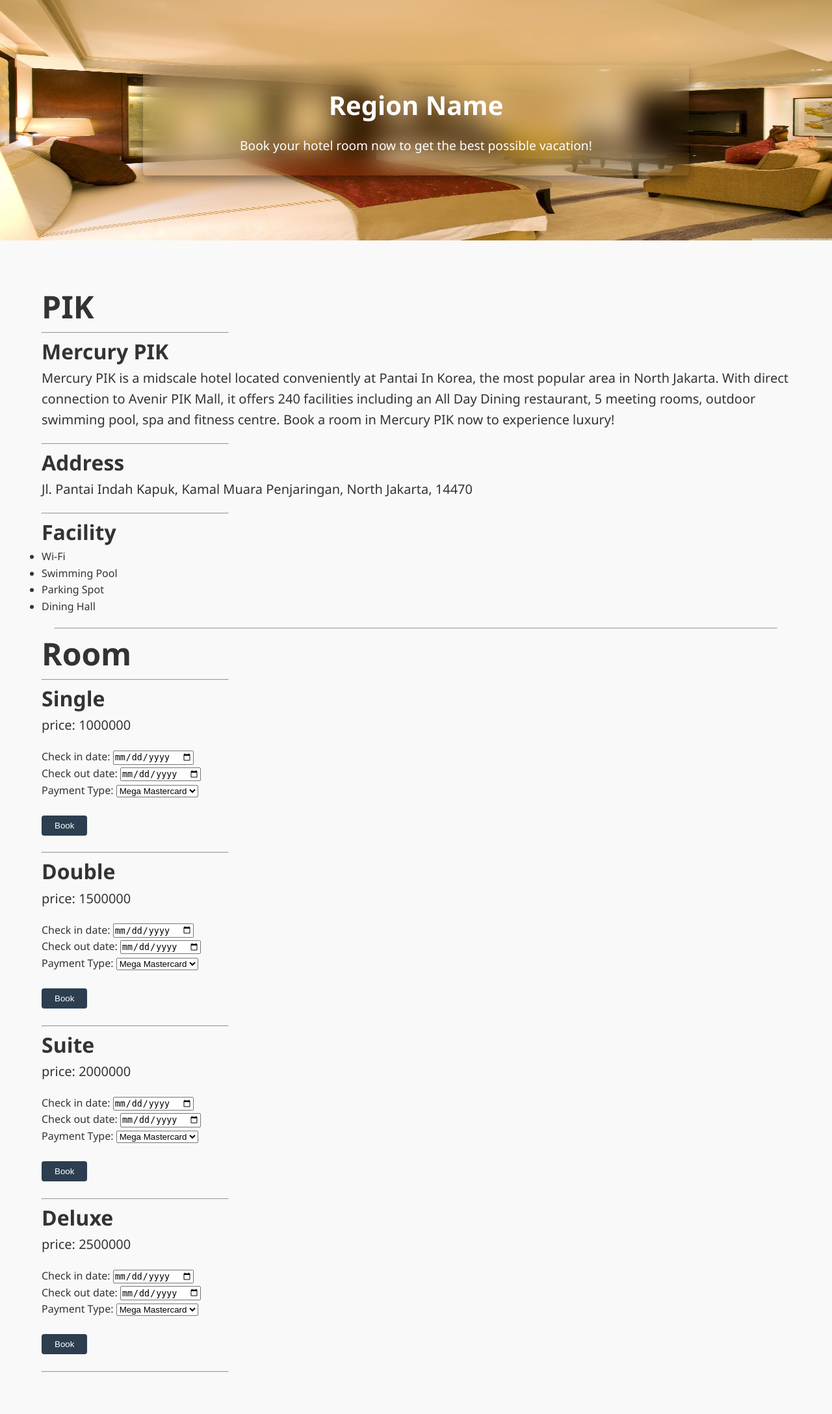
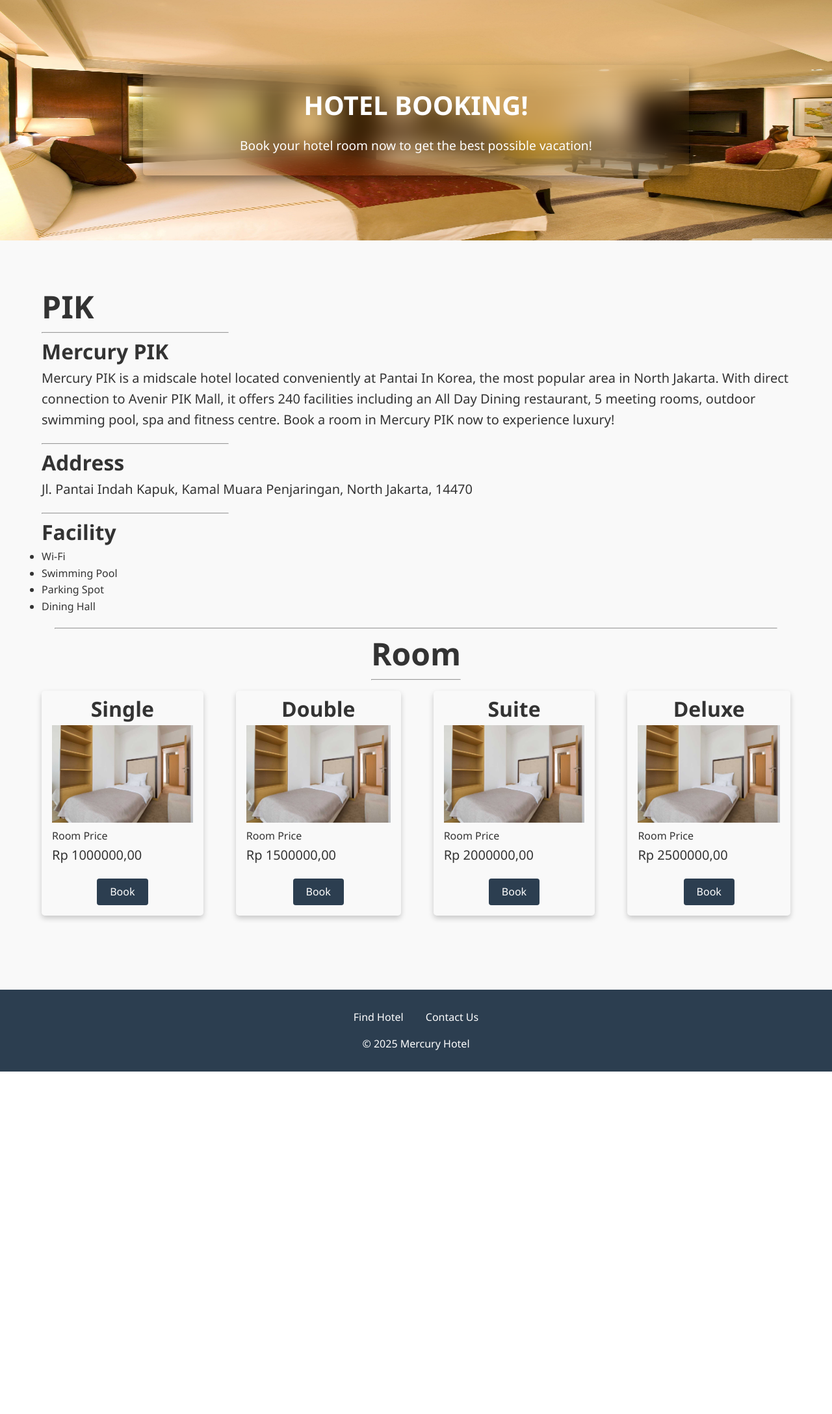
Before and after one commit to Kephenrick/DBDesign_Project, a Flask app: page /add/1 in a window 1280 px wide. Shown: the part 70-2246 px from the top of the page at 65% size. After the commit the page ends 1719 px from the top, so only its background shows below. Run offline with Flask 3, Linux system fonts and the light colour scheme; data comes from the database, SQL or seed files in the repository; both versions use the stored data as it was after the commit.

Commit message:
Revision

```diff
--- a/app.py
+++ b/app.py
@@ -1,11 +1,13 @@
 from flask import Flask, render_template, session, request, redirect, url_for
 from flaskext.mysql import MySQL
+from flask_bcrypt import Bcrypt
 import pymysql
 import pymysql.cursors
 
 mysql = MySQL()
 app = Flask(__name__, template_folder='templates')
 app.secret_key = 'secretkey'
+bcrypt = Bcrypt(app)
 
 app.config['MYSQL_DATABASE_USER'] = 'root'
 app.config['MYSQL_DATABASE_DB'] = 'dbdesignfinal'
@@ -201,13 +203,25 @@
     text = ''
     conn = mysql.connect()
     cur = conn.cursor(pymysql.cursors.DictCursor)
-    cur.execute("SELECT * FROM msreservation mr JOIN mslocation ml ON ml.LocationID = mr.LocationID JOIN msroom rm ON rm.RoomID = mr.RoomID WHERE mr.LocationID = %s", id)
+    cur.execute("SELECT * FROM mslocation WHERE LocationID = %s", id)
     data = cur.fetchone()
 
     cur.execute("SELECT * FROM msroom")
     rooms = cur.fetchall()
 
     return render_template('addBooking.html', data=data, rooms=rooms, text=text)
+
+@app.route('/add2/<int:id>/<int:id2>', methods=['GET', 'POST'])
+def addBookingForm(id, id2):
+    conn = mysql.connect()
+    cur = conn.cursor(pymysql.cursors.DictCursor)
+    cur.execute("SELECT * FROM mslocation WHERE LocationID = %s", id)
+    data = cur.fetchone()
+
+    cur.execute("SELECT * FROM msroom WHERE RoomID = %s", id2)
+    rooms = cur.fetchone()
+
+    return render_template('addBooking2.html', data=data, rooms=rooms)
 
 @app.route('/add/<int:id>/<int:id2>', methods=['GET', 'POST'])
 def addBooking2(id, id2):
@@ -232,19 +246,24 @@
     if request.method == 'POST' and 'GuestUsername' in request.form and 'GuestPassword' in request.form :
         username = request.form['GuestUsername']
         password = request.form['GuestPassword']
-        conn = mysql.connect()
-        cur = conn.cursor(pymysql.cursors.DictCursor)
-        cur.execute("SELECT * FROM msguest WHERE GuestName = %s AND GuestPass = %s",(username, password,))
-        user = cur.fetchone()
 
-        if user:
-            session['loggedin'] = True
-            session['id'] = user['GuestID']
-            session['username'] = user['GuestName']
-            cur.close()
-            return redirect(url_for('home'))
-        else:
-            text = 'incorrect username/password!'
+        hashedPass = bcrypt.generate_password_hash(password).decode('utf-8')
+        validPass = bcrypt.check_password_hash(hashedPass, password)
+
+        if validPass:
+            conn = mysql.connect()
+            cur = conn.cursor(pymysql.cursors.DictCursor)
+            cur.execute("SELECT * FROM msguest WHERE GuestName = %s",(username,))
+            user = cur.fetchone()
+
+            if user:
+                session['loggedin'] = True
+                session['id'] = user['GuestID']
+                session['username'] = user['GuestName']
+                cur.close()
+                return redirect(url_for('home'))
+            else:
+                text = 'incorrect username/password!'
     elif request.method == 'POST':
         text = "Fill in the forms"
 
@@ -256,25 +275,30 @@
     if request.method == 'POST' and 'StaffUsername' in request.form and 'StaffPassword' in request.form :
         username = request.form['StaffUsername']
         password = request.form['StaffPassword']
-        conn = mysql.connect()
-        cur = conn.cursor(pymysql.cursors.DictCursor)
-        cur.execute("SELECT * FROM msstaff WHERE StaffName = %s AND StaffPass = %s",(username, password,))
-        user = cur.fetchone()
 
-        if user:
-            session['loggedinn'] = True
-            session['id'] = user['StaffID']
-            session['username'] = user['StaffName']
+        hashedPass = bcrypt.generate_password_hash(password).decode('utf-8')
+        validPass = bcrypt.check_password_hash(hashedPass, password)
 
+        if validPass:
             conn = mysql.connect()
             cur = conn.cursor(pymysql.cursors.DictCursor)
-            cur.execute("SELECT * FROM msreservation")
-            data = cur.fetchall()
-            cur.close
+            cur.execute("SELECT * FROM msstaff WHERE StaffName = %s",(username,))
+            user = cur.fetchone()
 
-            return redirect(url_for('adminHome'))
-        else:
-            text = 'incorrect username/password!'
+            if user:
+                session['loggedinn'] = True
+                session['id'] = user['StaffID']
+                session['username'] = user['StaffName']
+
+                conn = mysql.connect()
+                cur = conn.cursor(pymysql.cursors.DictCursor)
+                cur.execute("SELECT * FROM msreservation")
+                data = cur.fetchall()
+                cur.close
+
+                return redirect(url_for('adminHome'))
+            else:
+                text = 'incorrect username/password!'
     elif request.method == 'POST':
         text = "Fill in the forms"
 
@@ -299,6 +323,8 @@
         password = request.form['GuestPassword']
         gender = request.form['GuestGender']
 
+        hashedPass = bcrypt.generate_password_hash(password).decode('utf-8')
+
         conn = mysql.connect()
         cur = conn.cursor(pymysql.cursors.DictCursor)
         cur.execute(" SELECT * FROM msguest WHERE GuestName = %s OR Email = %s",(username,email,))
@@ -307,13 +333,33 @@
         if accounts:
             text = "Account already exists"
         else:
-            cur.execute("INSERT INTO msguest VALUES(NULL, %s, %s, %s, %s, %s)", (username, password, phone, gender, email,))
+            cur.execute("INSERT INTO msguest VALUES(NULL, %s, %s, %s, %s, %s)", (username, hashedPass, phone, gender, email,))
             conn.commit()
             text = "Account successfully created!"
     elif request.method=='POST':
         text = "Fill in the forms"
     return render_template('register.html',text=text)
 
+@app.route('/register/admin', methods=['GET', 'POST'])
+def registerAdmin():
+    text = ''
+    if request.method == 'POST' and 'StaffUsername' in request.form and 'StaffPhone' in request.form and 'StaffPassword' in request.form and 'StaffPosition' in request.form:
+        username = request.form['StaffUsername']
+        phone = request.form['StaffPhone']
+        password = request.form['StaffPassword']
+        position = request.form['StaffPosition']
+
+        hashedPass = bcrypt.generate_password_hash(password).decode('utf-8')
+
+        conn = mysql.connect()
+        cur = conn.cursor(pymysql.cursors.DictCursor)
+        cur.execute("INSERT INTO msstaff VALUES(NULL, %s, %s, %s, %s)", (username, hashedPass, phone, position,))
+        conn.commit()
+        text = "Account successfully created!"
+    elif request.method=='POST':
+        text = "Fill in the forms"
+    return render_template('adminRegister.html',text=text)
+
 if __name__ == '__main__':
     app.static_folder = 'static'
     app.run(debug = True)
--- a/static/css/base.css
+++ b/static/css/base.css
@@ -10,6 +10,7 @@
 }
 
 body {
+    justify-content: center;
     font-family: 'Segoe UI', Tahoma, Verdana, sans-serif;
     line-height: 1.6;
     background-color: #f9f9f9;
@@ -121,7 +122,6 @@
     box-shadow: 0 4px 8px 0 rgba(0,0,0,0.2);
     border-radius: 5px;
     transition: 0.3s;
-    width: 40%;
     margin-bottom: 50px;
 }
 
@@ -131,19 +131,35 @@
 }
 
 .region h2 {
+    text-align: center;
     padding: 10px 16px;
+}
+
+.region h3 {
+    text-align: center;
 }
 
 .region:hover {
     box-shadow: 0 8px 16px 0 rgba(0,0,0,0.2);
 }
 
+.region .bookLink {
+    display: flex;
+    justify-content: center;
+    margin-bottom: 16px;
+}
+
 .container {
     padding: 2px 16px 20px;
 }
 
+.container img {
+    width: 100%;
+}
+
 .regionButt {
     padding: 2px 16px 20px;
+    bottom: 0;
 }
 
 .newsletter {
@@ -214,6 +230,15 @@
     width: 25%;
 }
 
+.detail .room {
+    display: grid;
+    justify-content: center;
+}
+
+.room hr {
+    width: 100%;
+}
+
 .detailer {
     padding: 2px 0px 20px;
 }
@@ -231,6 +256,13 @@
     font-size: 9px;
 }
 
+.blockContainer {
+    display: grid;
+    grid-template-columns: auto auto auto auto;
+    gap: 10px 50px;
+    padding-top: 16px;
+}
+
 .block div {
     width: 50%;
 }
@@ -239,7 +271,12 @@
     position: absolute;
     margin-left: auto;
     margin-right: 0;
+}
 
+.column {
+    display: grid;
+    grid-template-columns: auto auto;
+    gap: 10px 100px;
 }
 
 /* footer */
@@ -281,3 +318,102 @@
     box-shadow: 0 8px 16px 0 rgba(0, 0, 0, 0.2);
     transition: 0.3s;
 }
+
+/* adding bookings */
+.wrapper {
+    justify-content: center;
+    align-self: center;
+    width: 420px;
+    backdrop-filter: blur(20px);
+    box-shadow: 0 8px 16px 0 rgba(0, 0, 0, 0.4);
+    color: #000;
+    border-radius: 5px;
+    padding: 30px 40px;
+}
+
+.wrapper h1{
+    font-size: 40px;
+    text-align: center;
+}
+
+.wrapper .input-control {
+    width: 100%;
+    height: 50%;
+    margin: 10px 0px;
+}
+
+.wrapper label {
+    font-size: 20px;
+}
+
+.wrapper p {
+    font-size: 10px;
+    padding: 5px 0px 0px 0px;
+}
+
+.input-control input {
+    width: 100%;
+    height: 100%;
+    border: solid;
+    border: 1px solid rgba(255, 255, 255, .8);
+    outline: none;
+    border-radius: 40px;
+    padding: 20px 45px 20px 20px;
+    font-size: 16px;
+    color: #515151;
+    background-color: #cecece;
+}
+
+.input-control input::placeholder {
+    color: #707070;
+    opacity: 0.5;
+}
+
+.input-control input:focus {
+    background-color: #929292;
+    opacity: 0.8;
+}
+
+.input-control select {
+    width: 100%;
+    height: 100%;
+    border: solid;
+    border: 1px solid rgba(255, 255, 255, 0.5);
+    outline: none;
+    border-radius: 20px;
+    padding: 20px 45px 20px 20px;
+    font-size: 16px;
+    color: #707070;
+}
+
+.input-control select:focus {
+    background-color: #b9b9b9;
+    opacity: 0.8s;
+}
+
+.button {
+    padding-top: 20px;
+    display: flex;
+    justify-content: center;
+}
+
+.wrapper .links {
+    display: flex;
+    justify-content: space-between;
+    font-size: 14px;
+    margin: 15px 0px 15px 0px;
+}
+
+.addingForm {
+    display: flex;
+    justify-content: center;
+}
+
+#addForm a {
+    text-decoration: none;
+}
+
+#addForm a:hover {
+    text-decoration: underline;
+    transition: 0.3s;
+}
--- a/static/js/date.js
+++ b/static/js/date.js
@@ -33,6 +33,8 @@
 
     if (checkinDate < today){
         setError(checkout, 'Check in cannot be before today');
+    } else if (checkoutDate < today){
+        setError(checkout, 'Check out cannot be before today');
     } else if (checkinDate > checkoutDate){
         setError(checkout, 'Check out date should be after check in date');
     } else{
--- a/static/js/date2.js
+++ b/static/js/date2.js
@@ -31,7 +31,11 @@
     const checkoutDate = new Date(checckout.value);
 
     if (checkinDate > checkoutDate){
-        setError(checkout, 'test');
+        setError(checkout, 'Check in date should not be after check out');
+    } else if (checkoutDate < today){
+        setError(checkout, 'Check out cannot be before today');
+    } else if (checkinDate < today){
+        setError(checkout, 'Check in cannot be before today');
     } else{
         setSuccess(checkout);
         form.submit();
--- a/templates/addBooking.html
+++ b/templates/addBooking.html
@@ -17,7 +17,7 @@
 
     <section class="hero">
         <div class="box">
-            <h1>Region Name</h1>
+            <h1>HOTEL BOOKING!</h1>
             <p>Book your hotel room now to get the best possible vacation!</p>
         </div>
     </section>
@@ -48,46 +48,36 @@
         </div>
         <hr>
         <div class="detail">
-            <h2><b>Room</b></h2>
-            <hr>
+            <div class="room">
+                <h2><b>Room</b></h2>
+                <hr>
+            </div>
+            <div class="blockContainer">
             {% for row in rooms %}
-
-            <div class="block">
-                <div class="detailer">
-                    <h3>{{ row['RoomType'] }}</h3>
-                    <p>price: {{ row['RoomPrice'] }}</p>
-                </div>
-                <form id="addForm" action="/add/{{ data['LocationID'] }}/{{ row['RoomID'] }}" method="post">
-                    <div class="input-control">
-                        <label for="">Check in date: </label>
-                        <input type="date" name="CheckIn" id="checkin" required>
-                        <br>
-                        <label for="">Check out date: </label>
-                        <input type="date" name="CheckOut" id="checkout" required>
-                        <br>
-                        <div class="error"></div>
-                    </div>
-                    <div class="input-control">
-                        <label for="">Payment Type: </label>
-                        <select name="PaymentType" id="payment" required>
-                        <option value="BankMega">Mega Mastercard</option>
-                        <option value="Paypal">Paypal</option>
-                        <option value="BCA">BCA</option>
-                        </select>
-                        <br>
+                <div class="region">
+                    <div class="container">
+                        <h3>{{ row['RoomType'] }}</h3>
+                        <img src="{{ url_for('static', filename='/img/single.jpg') }}" alt="placeholder">
+                        <label for="">Room Price</label>
+                        <p>Rp {{ row['RoomPrice'] }},00</p>
                     </div>
 
-                    <br>
-
-                    <input type="submit" value="Book" class="buttonPrimary">
-                </form>
+                    <div class="bookLink">
+                        <a href="/add2/{{ data['LocationID'] }}/{{ row['RoomID'] }}" class="buttonPrimary">Book</a>
+                    </div>
+                </div>
+            {% endfor %}
             </div>
-            <br>
-            <hr>
-
-            {% endfor %}
         </div>
     </main>
+
+    <footer>
+        <div class="footerLink">
+            <a href="/">Find Hotel</a>
+            <a href="https://www.instagram.com">Contact Us</a>
+        </div>
+        <p>&copy; 2025 Mercury Hotel</p>
+    </footer>
 
     {% endblock %}
 </body>
--- a/templates/index.html
+++ b/templates/index.html
@@ -23,6 +23,7 @@
     </section>
 
     <main>
+        <div class="column">
             {% for row in locations %}
 
             <div class="region">
@@ -39,6 +40,7 @@
             </div>
 
             {% endfor %}
+        </div>
 
         <div class="newsletter">
             <h2>Newsletter</h2>
--- a/templates/userLogin.html
+++ b/templates/userLogin.html
@@ -34,6 +34,7 @@
                 <a href="/register">Register</a>
             </div>
             <div class="links">
+                <a href="/register/admin">Staff Register</a>
                 <a href="/">back to home</a>
             </div>
             {{ text }}
```
Also changed, not shown: dummydatabase.sql (+24 -38 lines), static/js/registerAdmin.js (added, +68 -0 lines), templates/addBooking2.html (added, +68 -0 lines), templates/adminRegister.html (added, +57 -0 lines), readme.txt, static/img/single.jpg (added). Lines whose indentation alone changed are shown as unchanged.
